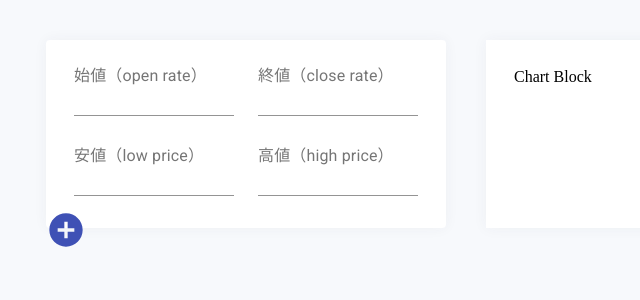
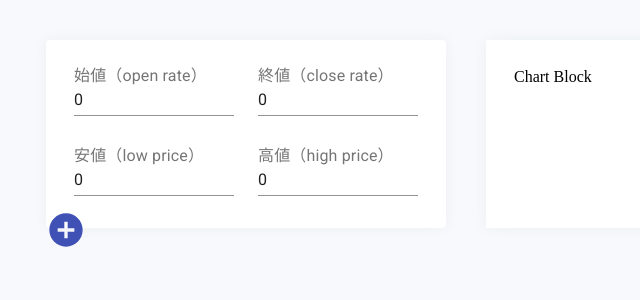
Before and after one commit to MrSung/fire-candle, a React (Create React App) app: page / in a window 1280 px wide. Shown: the top 300 px of the page, without its empty margins (39-679 px from the left). Built offline with nearby package versions, Linux system fonts and the light colour scheme.

Commit message:
adding functionality

```diff
--- a/src/components/atoms/add-block-button.tsx
+++ b/src/components/atoms/add-block-button.tsx
@@ -2,9 +2,13 @@ import React from 'react'
 import styled from 'styled-components'
 import AddCircle from '@material-ui/icons/AddCircle'
 
-export const AddBlockButton = () => {
+interface IAddBlockButton {
+  onClick: () => void
+}
+
+export const AddBlockButton = ({ onClick }: IAddBlockButton) => {
   return (
-    <Wrapper type='button'>
+    <Wrapper type='button' onClick={onClick}>
       <AddCircle color='primary' style={{ fontSize: 40 }} />
     </Wrapper>
   )
--- a/src/components/atoms/input-set.tsx
+++ b/src/components/atoms/input-set.tsx
@@ -5,15 +5,16 @@ import { Input, InputLabel } from '@material-ui/core'
 interface IInputSetProps {
   id: string
   type: string
+  value: number
   labelText: string
 }
 
-export const InputSet = ({ id, type, labelText }: IInputSetProps) => {
+export const InputSet = ({ id, type, value, labelText }: IInputSetProps) => {
   return (
     <Wrapper>
       <StyledInputLabel>
         <LabelText>{labelText}</LabelText>
-        <Input id={id} type={type} />
+        <Input id={id} type={type} value={value} />
       </StyledInputLabel>
     </Wrapper>
   )
--- a/src/components/molecules/input-block.tsx
+++ b/src/components/molecules/input-block.tsx
@@ -2,31 +2,71 @@ import React from 'react'
 import styled from 'styled-components'
 import { InputSet } from '../atoms/input-set'
 
+const OPEN_RATE = 'openRate'
+const CLOSE_RATE = 'closeRate'
+const LOW_PRICE = 'lowPrice'
+const HIGH_PRICE = 'highPrice'
+
 const inputBlockItems = [
   {
-    id: 'openRate',
+    id: OPEN_RATE,
     labelText: '始値（open rate）'
   },
   {
-    id: 'closeRate',
+    id: CLOSE_RATE,
     labelText: '終値（close rate）'
   },
   {
-    id: 'lowPrice',
+    id: LOW_PRICE,
     labelText: '安値（low price）'
   },
   {
-    id: 'highPrice',
+    id: HIGH_PRICE,
     labelText: '高値（high price）'
   }
 ]
 
-export const InputBlock = () => {
+interface IInputBlockProps {
+  openRateValue: number
+  closeRateValue: number
+  lowPriceValue: number
+  highPriceValue: number
+}
+
+export const InputBlock = ({
+  openRateValue,
+  closeRateValue,
+  lowPriceValue,
+  highPriceValue
+}: IInputBlockProps) => {
   return (
     <Wrapper>
-      {inputBlockItems.map(({ id, labelText }) => (
-        <InputSet key={id} id={id} type='number' labelText={labelText} />
-      ))}
+      {inputBlockItems.map(({ id, labelText }) => {
+        let value = 0
+        switch (id) {
+          case OPEN_RATE:
+            value = openRateValue
+            break
+          case CLOSE_RATE:
+            value = closeRateValue
+            break
+          case LOW_PRICE:
+            value = lowPriceValue
+            break
+          case HIGH_PRICE:
+            value = highPriceValue
+            break
+        }
+        return (
+          <InputSet
+            key={id}
+            id={id}
+            type='number'
+            value={value}
+            labelText={labelText}
+          />
+        )
+      })}
     </Wrapper>
   )
 }
--- a/src/components/organisms/input-blocks.tsx
+++ b/src/components/organisms/input-blocks.tsx
@@ -1,22 +1,58 @@
 import React from 'react'
+import { nanoid } from '@reduxjs/toolkit'
+import { useSelector, useDispatch } from 'react-redux'
 import styled from 'styled-components'
+import { RootState } from '../../app/reducer'
+import {
+  chartsSlice,
+  chartsInitialState
+} from '../../features/charts/charts-slice'
 import { InputBlock } from '../molecules/input-block'
 import { AddBlockButton } from '../atoms/add-block-button'
 
 export const InputBlocks = () => {
+  const charts = useSelector((state: RootState) => state.charts)
+  const dispatch = useDispatch()
+  const { addNewInput } = chartsSlice.actions
+
   return (
     <Wrapper>
-      <InputBlock />
-      <AddBlockButton />
+      {charts.map(chart => (
+        <InputBlockWrap key={chart.id}>
+          <InputBlock
+            openRateValue={chart.openRate}
+            closeRateValue={chart.closeRate}
+            lowPriceValue={chart.lowPrice}
+            highPriceValue={chart.highPrice}
+          />
+        </InputBlockWrap>
+      ))}
+      <AddBlockButton
+        onClick={() => {
+          dispatch(
+            addNewInput({
+              ...chartsInitialState[0],
+              id: nanoid()
+            })
+          )
+        }}
+      />
     </Wrapper>
   )
 }
 
 const Wrapper = styled.div`
   position: relative;
+`
+
+const InputBlockWrap = styled.div`
   width: 400px;
   padding: 28px 28px 32px;
   border-radius: 4px;
   background-color: #fff;
   box-shadow: 0 0 14px 0 rgba(53, 64, 82, 0.05);
+
+  & + & {
+    margin-top: 32px;
+  }
 `
--- a/src/features/charts/charts-slice.ts
+++ b/src/features/charts/charts-slice.ts
@@ -1,11 +1,11 @@
-import { createSlice, PayloadAction, nanoid } from '@reduxjs/toolkit'
+import { createSlice, PayloadAction } from '@reduxjs/toolkit'
 
 export interface IChart {
   id: string
   openRate: number
   closeRate: number
   lowPrice: number
-  labelText: number
+  highPrice: number
 }
 
 export const chartsInitialState: IChart[] = [
@@ -14,7 +14,7 @@ export const chartsInitialState: IChart[] = [
     openRate: 0,
     closeRate: 0,
     lowPrice: 0,
-    labelText: 0
+    highPrice: 0
   }
 ]
 
@@ -22,16 +22,8 @@ export const chartsSlice = createSlice({
   name: 'charts',
   initialState: chartsInitialState,
   reducers: {
-    addNewInput: {
-      reducer: (state, { payload }: PayloadAction<IChart>) => {
-        state.push(payload)
-      },
-      prepare: (chart: IChart) => ({
-        payload: {
-          ...chart,
-          id: nanoid()
-        }
-      })
+    addNewInput: (state, { payload }: PayloadAction<IChart>) => {
+      state.push(payload)
     },
     edit: (state, { payload }: PayloadAction<IChart>) => {
       const matchedItem = state.find(item => payload.id === item.id)
@@ -41,7 +33,7 @@ export const chartsSlice = createSlice({
       matchedItem.openRate = payload.openRate
       matchedItem.closeRate = payload.closeRate
       matchedItem.lowPrice = payload.lowPrice
-      matchedItem.labelText = payload.labelText
+      matchedItem.highPrice = payload.highPrice
     }
   }
 })
```
